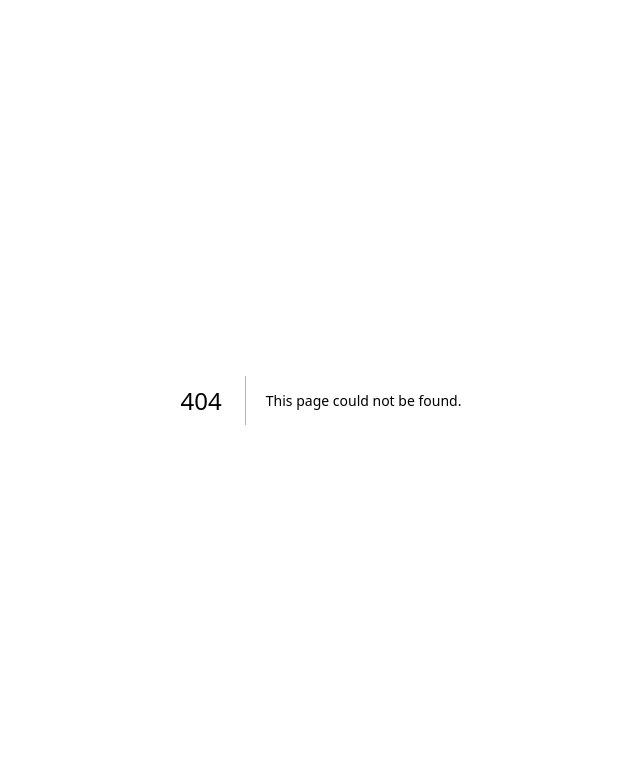
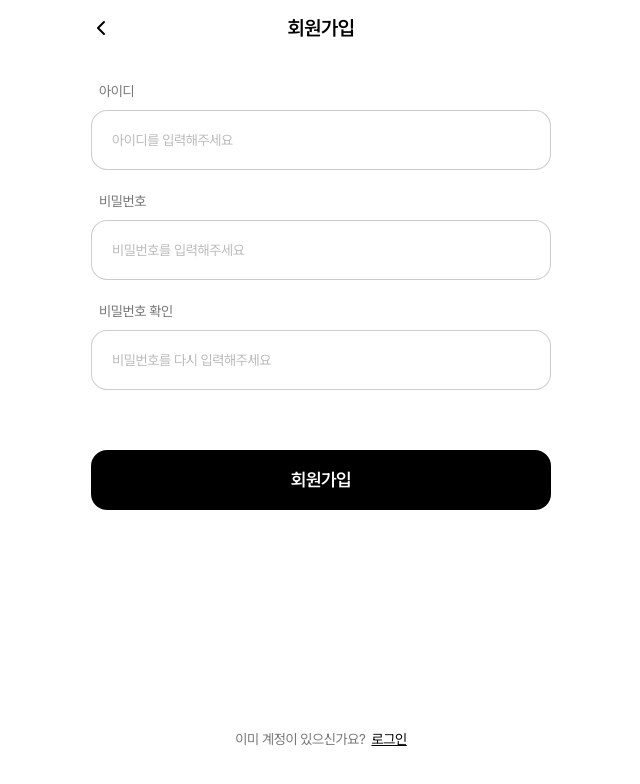
Before and after one commit to zerowelldev/ai-chatbot-nextjs, a Next.js app: page /signup in a window 1280 px wide. Before the commit this address had no page. Shown: the top 784 px of the page, without its empty margins (319-959 px from the left). Built offline with nearby package versions, Linux system fonts and the light colour scheme.

Commit message:
회원가입 페이지 html css 작성 완료

```diff
--- /dev/null
+++ b/src/app/signup/_component/Signup.tsx
@@ -0,0 +1,32 @@
+import BackButton from '@/app/_component/BackButton';
+import style from './signup.module.css';
+
+export default function Signup() {
+  return (
+    <div className={style.loginContainer}>
+      <div className={style.loginForm}>
+        <div className={style.title}>
+          <BackButton />
+          <p>회원가입</p>
+        </div>
+        <div className={style.idDiv}>
+          <p>아이디</p>
+          <input placeholder='아이디를 입력해주세요' />
+        </div>
+        <div className={style.passwordDiv}>
+          <p>비밀번호</p>
+          <input placeholder='비밀번호를 입력해주세요' />
+        </div>
+        <div className={style.passwordCheckDiv}>
+          <p>비밀번호 확인</p>
+          <input placeholder='비밀번호를 다시 입력해주세요' />
+        </div>
+        <button className={style.loginButton}>회원가입</button>
+      </div>
+      <div className={style.redirectToLogin}>
+        <p>이미 계정이 있으신가요?</p>
+        <button>로그인</button>
+      </div>
+    </div>
+  );
+}
--- /dev/null
+++ b/src/app/signup/_component/signup.module.css
@@ -0,0 +1,117 @@
+.loginContainer {
+  width: inherit;
+  height: inherit;
+  display: flex;
+  flex-direction: column;
+  justify-content: space-between;
+  padding: 0 20px;
+}
+@media (min-width: 768px) {
+  .loginContainer {
+    width: 500px;
+  }
+}
+.title {
+  position: relative;
+  width: 100%;
+  height: 56px;
+  display: flex;
+  justify-content: space-between;
+  align-items: center;
+}
+.title button {
+  border: none;
+  background: transparent;
+  display: flex;
+}
+.title p {
+  position: absolute;
+  width: inherit;
+  display: flex;
+  justify-content: center;
+  align-items: center;
+  font-weight: 600;
+  font-size: 20px;
+  line-height: 34px;
+  letter-spacing: -0.025em;
+}
+.idDiv {
+  margin-top: 24px;
+}
+.passwordDiv {
+  margin-top: 20px;
+}
+.passwordCheckDiv {
+  margin-top: 20px;
+}
+.idDiv p,
+.passwordDiv p,
+.passwordCheckDiv p {
+  margin-left: 8px;
+  font-weight: 400;
+  font-size: 14px;
+  line-height: 22px;
+  letter-spacing: -0.025em;
+  color: #767676;
+}
+.idDiv input,
+.passwordDiv input,
+.passwordCheckDiv input {
+  width: 100%;
+  height: 60px;
+  margin-top: 8px;
+  border: 1px solid rgba(0, 0, 0, 0.2);
+  border-radius: 16px;
+  padding: 0 20px;
+}
+.idDiv input::placeholder,
+.passwordDiv input::placeholder,
+.passwordCheckDiv input::placeholder {
+  font-weight: 400;
+  font-size: 14px;
+  line-height: 20px;
+  letter-spacing: -0.025em;
+  color: #bbbbbb;
+}
+.idDiv input:focus,
+.passwordDiv input:focus,
+.passwordCheckDiv input:focus {
+  outline: none;
+  border: 1px solid black;
+}
+.loginButton {
+  margin-top: 60px;
+  border: none;
+  width: 100%;
+  height: 60px;
+  border-radius: 16px;
+  background-color: black;
+  color: white;
+  font-weight: 600;
+  font-size: 18px;
+  line-height: 34px;
+  letter-spacing: -0.025em;
+}
+.redirectToLogin {
+  width: 100%;
+  margin-bottom: 50px;
+  display: flex;
+  justify-content: center;
+  align-items: center;
+}
+.redirectToLogin p,
+.redirectToLogin button {
+  font-weight: 400;
+  font-size: 14px;
+  line-height: 22px;
+  letter-spacing: -0.025em;
+}
+.redirectToLogin p {
+  color: #767676;
+}
+.redirectToLogin button {
+  margin-left: 6px;
+  border: none;
+  background: transparent;
+  text-decoration: underline;
+}
--- /dev/null
+++ b/src/app/signup/page.tsx
@@ -0,0 +1,5 @@
+import Signup from './_component/Signup';
+
+export default function SignupPage() {
+  return <Signup />;
+}
```
